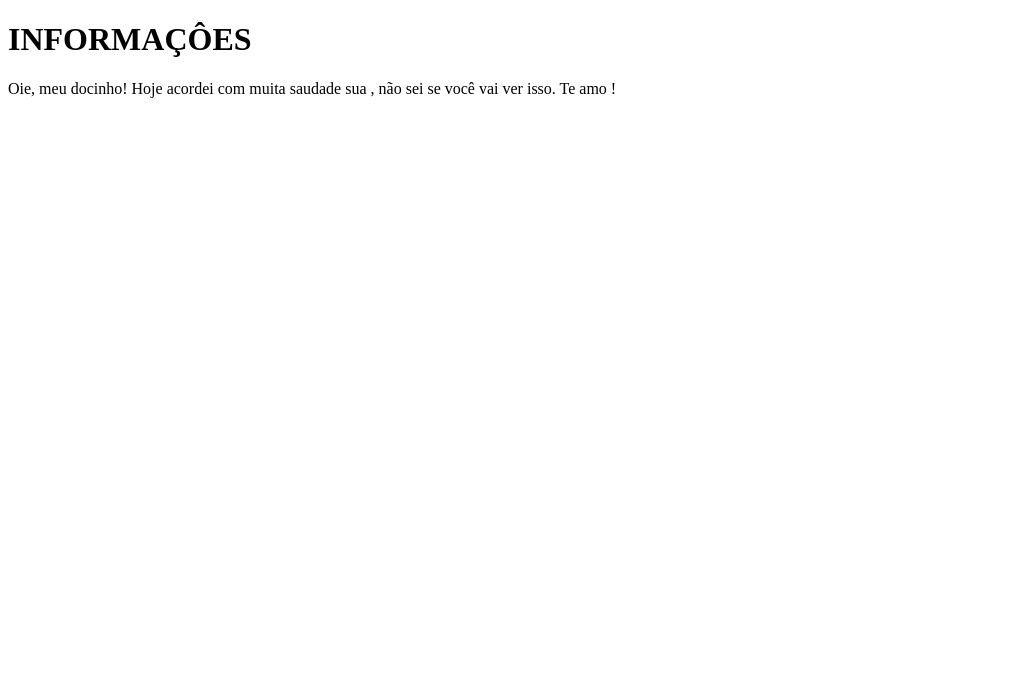
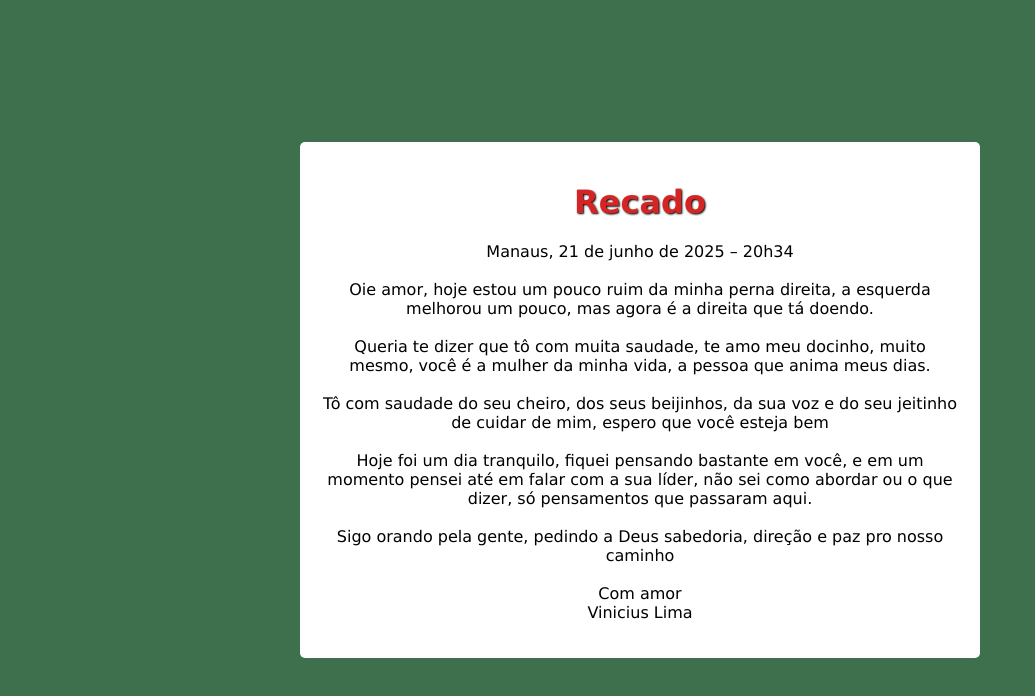
Before and after one commit to silvavin/Luisa, a plain HTML site: page pagina1.html in a window 1280 px wide. Shown: the whole page, without its empty margins (0-1035 px from the left). Drawn offline with Linux system fonts and the light colour scheme; a web font is replaced by a local one.

Commit message:
Atualização de pagina de recado
Hoje fiz uma pequena melhoria na pagina de recados diarios que deixo para Ana Luisa

```diff
--- /dev/null
+++ b/pagina1.css
@@ -0,0 +1,23 @@
+body {
+  background-color: rgb(62, 112, 77);
+  font-family: Verdana, Geneva, Tahoma, sans-serif;
+  margin: 0;
+  height: 100vh;
+  display: flex;
+  justify-content: center; /* alinha horizontalmente */
+  align-items: center;     /* alinha verticalmente */
+}
+
+#recado {
+  background-color: white;
+  border-radius: 5px;
+  padding: 20px;
+  width: 50%;
+  text-align: center;
+}
+
+h1 {
+  color: rgb(214, 36, 36);
+  font-family: Verdana, Geneva, Tahoma, sans-serif;
+  text-shadow: 1px 1px 2px black; /* Corrigido: text-shadow precisa de valores */
+}
--- a/pagina1.html
+++ b/pagina1.html
@@ -4,14 +4,42 @@
     <meta charset="UTF-8">
     <meta name="viewport" content="width=device-width, initial-scale=1.0">
     <title>Menagem Diaria</title>
+    <link rel="stylesheet" href="pagina1.css">
+    <link rel="preconnect" href="https://fonts.googleapis.com">
+    <link rel="preconnect" href="https://fonts.gstatic.com" crossorigin>
+    <link href="https://fonts.googleapis.com/css2?family=Cal+Sans&family=Comic+Relief:wght@400;700&family=Delius+Swash+Caps&family=Lexend+Giga:wght@100..900&display=swap" rel="stylesheet">
 </head>
+
 <body>
-    <h1>INFORMAÇÔES</h1>
 
-    <p> Oie, meu docinho! Hoje acordei com muita saudade sua , não sei se você vai ver isso. Te amo !
+
+
+
+
+<div id="recado">
+
+    <h1>Recado </h1>
+
+    <p>   Manaus, 21 de junho de 2025 – 20h34 <br> <br>
+
+    Oie amor,
+
+    hoje estou um pouco ruim da minha perna direita, a esquerda melhorou um pouco, mas agora é a direita que tá doendo. <br> <br>
+
+    Queria te dizer que tô com muita saudade, te amo meu docinho, muito mesmo, você é a mulher da minha vida, a pessoa que anima meus dias.<br> <br>
+
+    Tô com saudade do seu cheiro, dos seus beijinhos, da sua voz e do seu jeitinho de cuidar de mim, espero que você esteja bem <br> <br>
+
+    Hoje foi um dia tranquilo, fiquei pensando bastante em você, e em um momento pensei até em falar com a sua líder, não sei como abordar ou o que dizer, só pensamentos que passaram aqui. <br> <br>
+
+    Sigo orando pela gente, pedindo a Deus sabedoria, direção e paz pro nosso caminho <br><br>
+
+    Com amor <br>
+    Vinicius Lima
+
 
     </p>
-
+</div>
 
 
 
```
